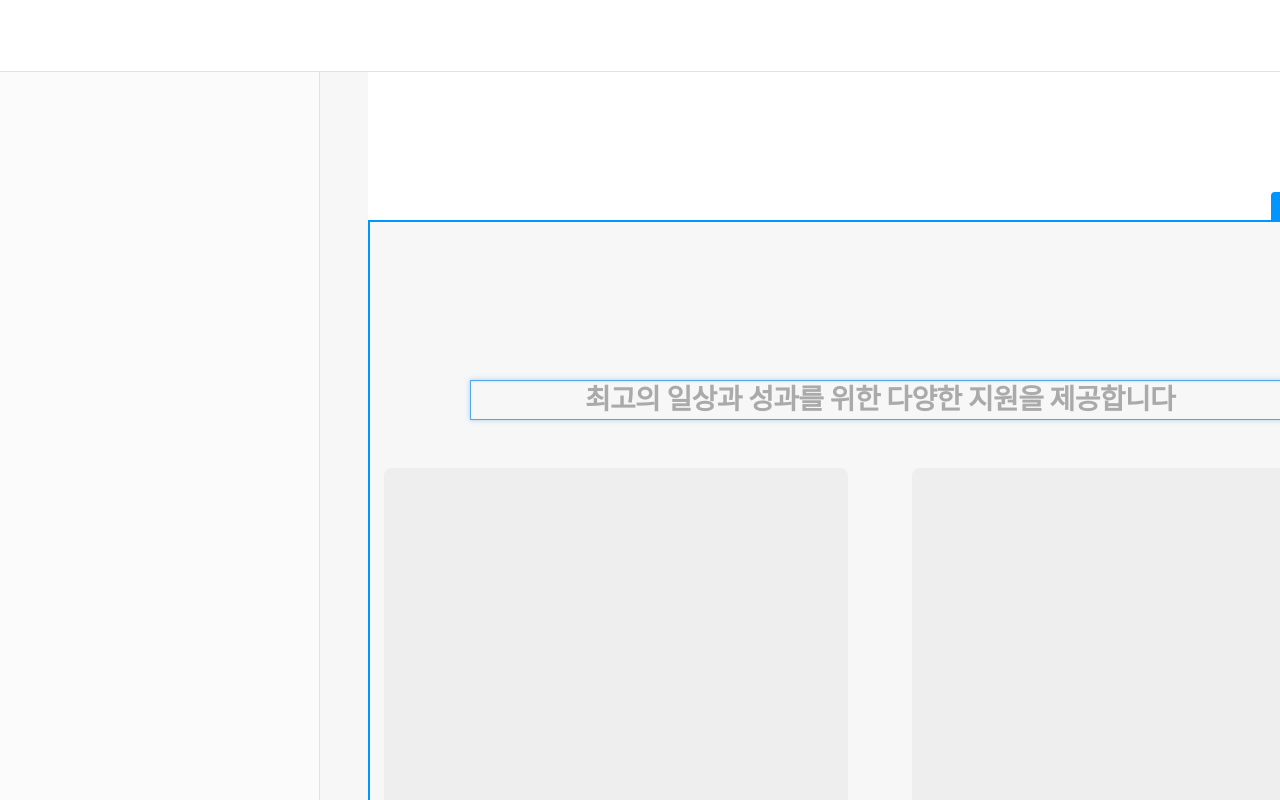
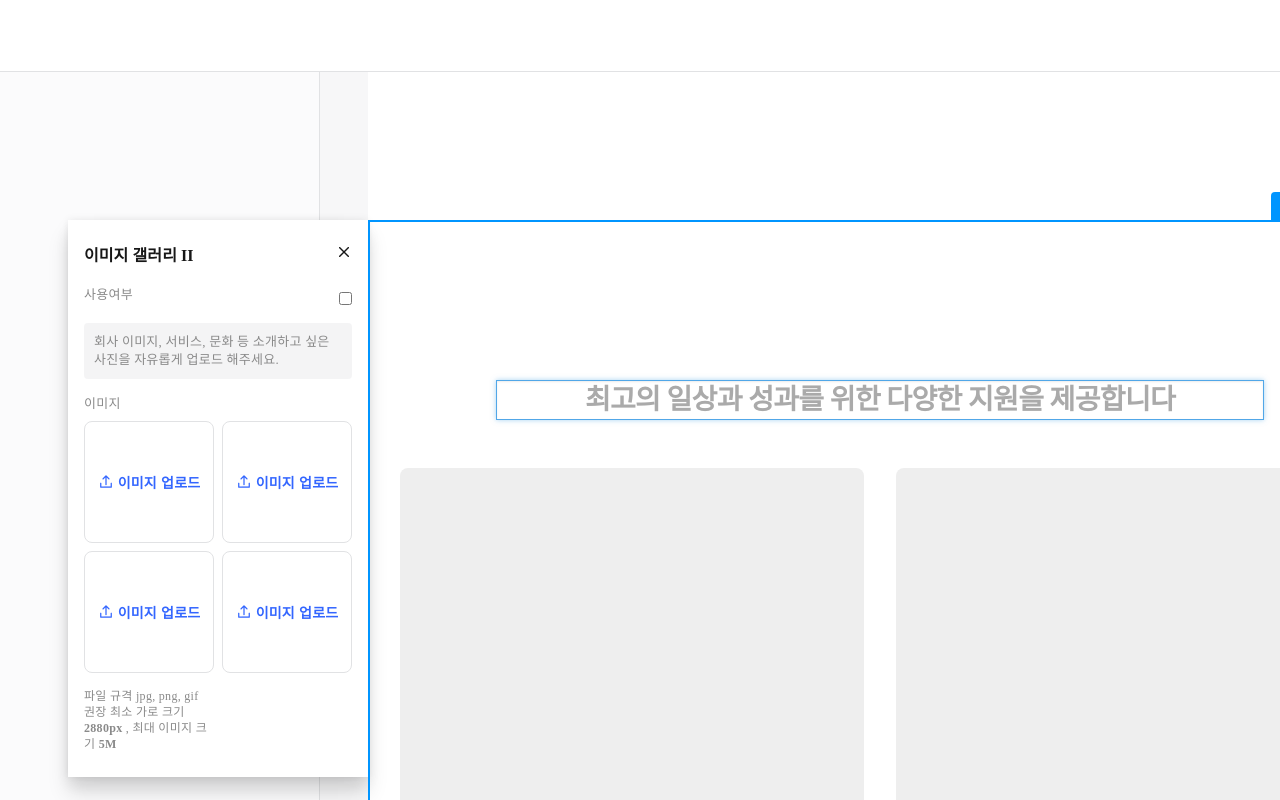
Before and after one commit to kibaek-kimm/site-builder-experiment, a Next.js app: page / in a window 1280 px wide. Both pictures are taken after a click on the element 616 px from the left and 2739 px from the top of the page. Shown: the part 1800-2600 px from the top of the page. Built offline with nearby package versions, Linux system fonts and the light colour scheme.

Commit message:
feat: ImageGallery2 업데이트

```diff
--- a/src/features/editor/contents/ImageGallery2/ImageGallery2.module.css
+++ b/src/features/editor/contents/ImageGallery2/ImageGallery2.module.css
@@ -2,10 +2,11 @@
   position: relative;
   width: 100%;
   padding: 160px 0;
+  background-color: #fff;
 }
 
 .innerContents {
-  width: 1024px;
+  width: 960px;
   margin: 0 auto;
 }
 
@@ -30,7 +31,7 @@
 }
 
 .card {
-  flex: 0 0 496px;
+  flex: 0 0 464px;
 }
 
 .cardImage {
--- a/src/features/editor/contents/ImageGallery2/index.tsx
+++ b/src/features/editor/contents/ImageGallery2/index.tsx
@@ -9,6 +9,12 @@ import StructuredContentEditable from "@/features/editor/core/StructuredContentE
 import Section from "@/features/editor/core/Section";
 import { ImageGallery2Values } from "@/types";
 import styles from "./ImageGallery2.module.css";
+import SectionAsidePanel from "../../core/SectionAsidePanel";
+import PanelContent from "../../core/SectionAsidePanel/PanelContent";
+import SubTitle from "../../core/SectionAsidePanel/SubTitle";
+import ImageUploaderList from "../../core/ImageUploader/ImageUploaderList";
+import ImageUploader from "../../core/ImageUploader";
+import { uploadImage } from "@/apis/uploadImage";
 
 interface Props {
   defaultValues?: ImageGallery2Values;
@@ -22,28 +28,14 @@ export default function ImageGallery2({ defaultValues, onChange }: Props) {
     children: defaultValues?.children ?? DEFAULT_GALLERY2_CARD_LIST,
   });
 
-  const handleFile = (e: ChangeEvent<HTMLInputElement>, index: number) => {
-    const target = e.currentTarget;
-    const file = (target.files as FileList)[0];
+  const handleChangeValues = (key: string, value: string) => {
+    const newState = { ...values };
+    newState[key] = value;
 
-    if (file) {
-      const formData = new FormData();
-      formData.append("image", file);
-
-      axios
-        .post("/api/upload-image", formData)
-        .then(({ data }) => {
-          const newState = { ...values };
-          newState.children[index].image = data.path;
     setValues(newState);
 
     if (onChange) {
       onChange(newState);
-          }
-        })
-        .catch((err) => {
-          console.log(err);
-        });
     }
   };
 
@@ -55,6 +47,54 @@ export default function ImageGallery2({ defaultValues, onChange }: Props) {
 
   return (
     <Section label="이미지 갤러리 II">
+      {({ active, setActive }) => (
+        <>
+          {active && (
+            <SectionAsidePanel
+              title="이미지 갤러리 II"
+              description="회사 이미지, 서비스, 문화 등 소개하고 싶은 사진을 자유롭게 업로드 해주세요."
+              onClickClose={() => setActive(false)}
+              onChangeEnable={(enable) => {
+                const newValues = { ...values, enable };
+                setValues(newValues);
+
+                if (onChange) {
+                  onChange(newValues);
+                }
+              }}
+            >
+              <PanelContent>
+                <SubTitle>이미지</SubTitle>
+                <ImageUploaderList
+                  column={2}
+                  disclaimer={
+                    <>
+                      파일 규격 jpg, png, gif
+                      <br />
+                      권장 최소 가로 크기 <strong>2880px</strong> , 최대 이미지
+                      크기 <strong>5M</strong>
+                    </>
+                  }
+                >
+                  {Array.from({ length: 4 }, (_, index) => (
+                    <ImageUploader
+                      key={index}
+                      defaultImage={values.children[index]?.image}
+                      onUploadedFile={async (file) => {
+                        const { data, status } = await uploadImage(file);
+
+                        if (status === 200) {
+                          const { children } = { ...values };
+                          children[index].image = data.path;
+                          handleChangeValues("children", children);
+                        }
+                      }}
+                    />
+                  ))}
+                </ImageUploaderList>
+              </PanelContent>
+            </SectionAsidePanel>
+          )}
           <div className={styles.wrapper}>
             <div className={styles.innerContents}>
               <ContentEditable
@@ -63,24 +103,18 @@ export default function ImageGallery2({ defaultValues, onChange }: Props) {
                 placeholder="최고의 일상과 성과를 위한 다양한 지원을 제공합니다"
                 defaultValue={values.heading}
                 onInputChange={(content) => {
-              const newValues = { ...values, heading: content };
-              setValues(newValues);
-
-              if (onChange) {
-                onChange(newValues);
-              }
+                  handleChangeValues("heading", content);
                 }}
               />
 
               <div className={styles.cardWrapper}>
                 {values.children.map((card, index) => (
-              <div key={`image-gallery2-info-${index}`} className={styles.card}>
+                  <div
+                    key={`image-gallery2-info-${index}`}
+                    className={styles.card}
+                  >
                     <div className={styles.cardImage}>
-                  {card.image ? (
-                    <img src={card.image} alt="" />
-                  ) : (
-                    <input type="file" onChange={(e) => handleFile(e, index)} />
-                  )}
+                      {card.image && <img src={card.image} alt="" />}
                     </div>
                     <ContentEditable
                       tagName="h3"
@@ -90,16 +124,7 @@ export default function ImageGallery2({ defaultValues, onChange }: Props) {
                       onInputChange={(content) => {
                         const { children } = { ...values };
                         children[index].heading = content;
-                    const newState = {
-                      ...values,
-                      children,
-                    };
-
-                    setValues(newState);
-
-                    if (onChange) {
-                      onChange(newState);
-                    }
+                        handleChangeValues("children", children);
                       }}
                     />
                     <StructuredContentEditable
@@ -107,17 +132,8 @@ export default function ImageGallery2({ defaultValues, onChange }: Props) {
                       parentNode={<ul className={styles.galleryList} />}
                       onChange={(content) => {
                         const { children } = { ...values };
-                    children[index].descriptions = content;
-                    const newState = {
-                      ...values,
-                      children,
-                    };
-
-                    setValues(newState);
-
-                    if (onChange) {
-                      onChange(newState);
-                    }
+                        children[index].heading = content;
+                        handleChangeValues("children", children);
                       }}
                       childNode={
                         <li
@@ -131,6 +147,8 @@ export default function ImageGallery2({ defaultValues, onChange }: Props) {
               </div>
             </div>
           </div>
+        </>
+      )}
     </Section>
   );
 }
```
Lines whose indentation alone changed are shown as unchanged.
